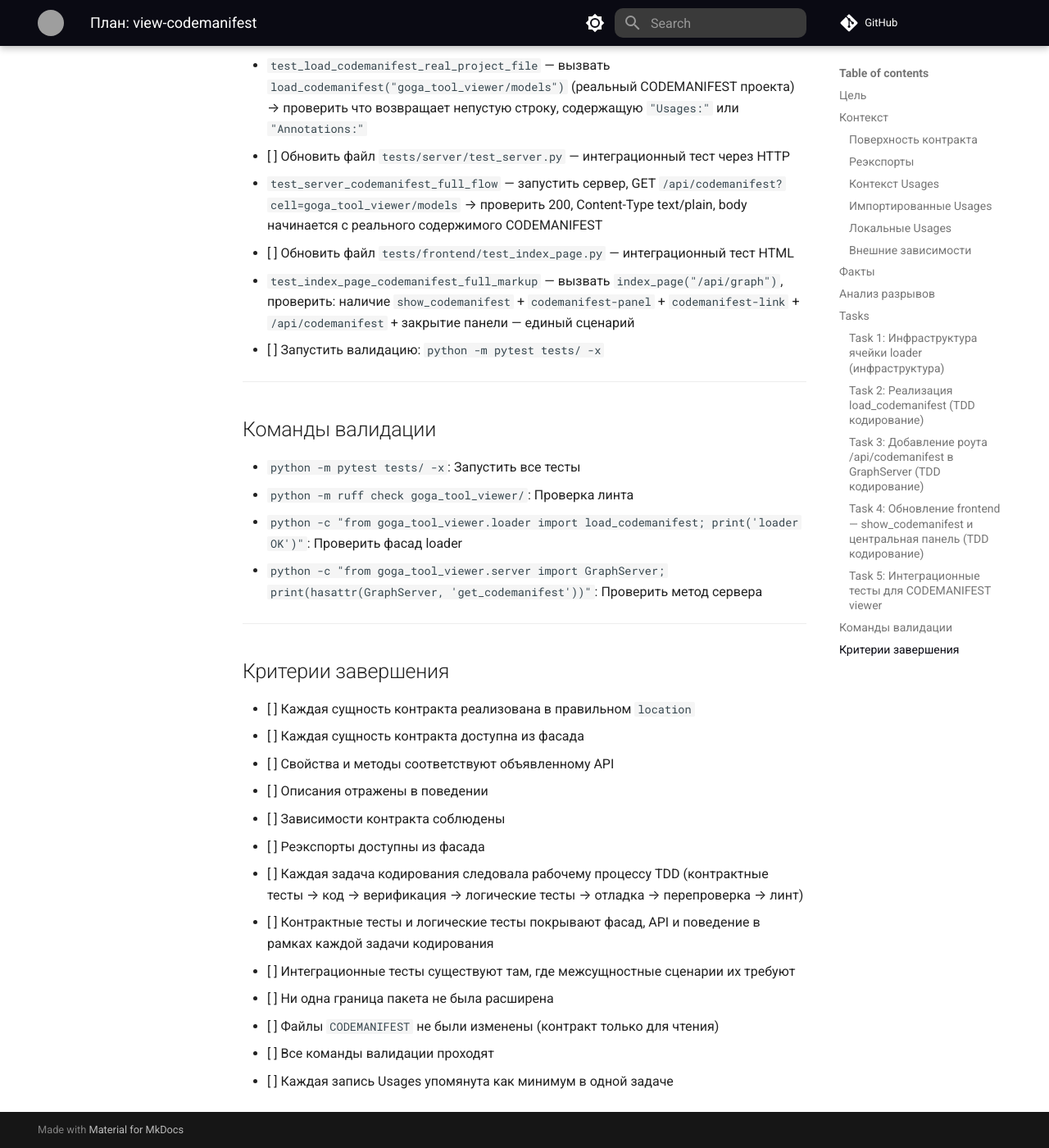
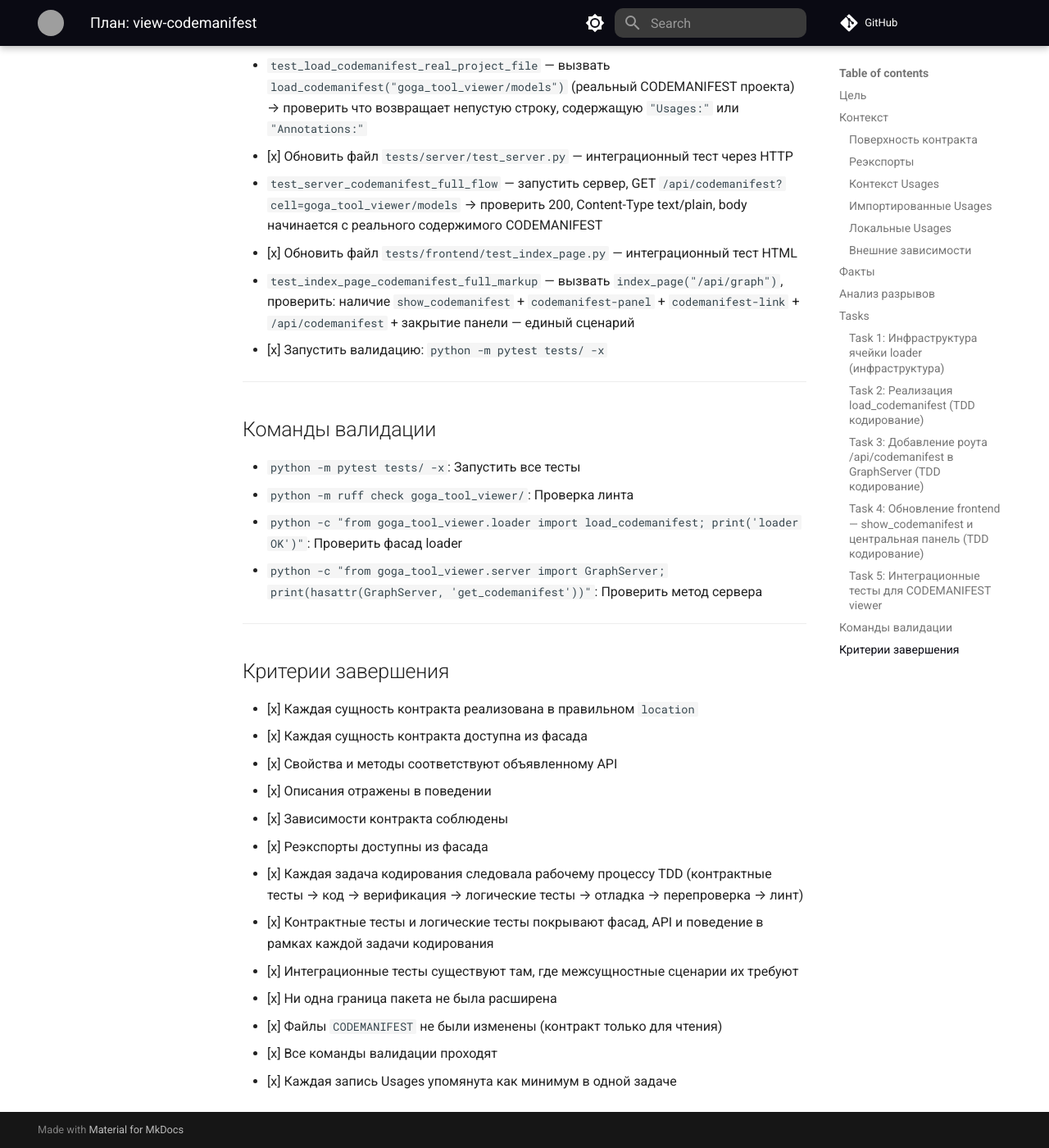
Before and after one commit to qarium/goga-tool-viewer, an MkDocs documentation site: the page built from docs/plans/view-codemanifest.md, in a window 1280 px wide and 1400 px high, scrolled down 10407 px. Shown: the whole window at 82% size. Built offline with MkDocs 1.6.1 and Material for MkDocs 9.7.7, drawn with Linux system fonts in a browser that asks for light colours; comment, search, counter and statistics services are not loaded; grey boxes are pictures that could not be loaded.

```diff
--- a/docs/plans/view-codemanifest.md
+++ b/docs/plans/view-codemanifest.md
@@ -246,13 +246,13 @@
 - `conventions`: pytest, фикстуры
 - `stdlib_http`: тестирование HTTP-эндпоинтов
 
-- [ ] Создать/обновить файл `tests/loader/test_codemanifest.py` — интеграционный тест с реальной файловой системой
+- [x] Создать/обновить файл `tests/loader/test_codemanifest.py` — интеграционный тест с реальной файловой системой
   - `test_load_codemanifest_real_project_file` — вызвать `load_codemanifest("goga_tool_viewer/models")` (реальный CODEMANIFEST проекта) → проверить что возвращает непустую строку, содержащую `"Usages:"` или `"Annotations:"`
-- [ ] Обновить файл `tests/server/test_server.py` — интеграционный тест через HTTP
+- [x] Обновить файл `tests/server/test_server.py` — интеграционный тест через HTTP
   - `test_server_codemanifest_full_flow` — запустить сервер, GET `/api/codemanifest?cell=goga_tool_viewer/models` → проверить 200, Content-Type text/plain, body начинается с реального содержимого CODEMANIFEST
-- [ ] Обновить файл `tests/frontend/test_index_page.py` — интеграционный тест HTML
+- [x] Обновить файл `tests/frontend/test_index_page.py` — интеграционный тест HTML
   - `test_index_page_codemanifest_full_markup` — вызвать `index_page("/api/graph")`, проверить: наличие `show_codemanifest` + `codemanifest-panel` + `codemanifest-link` + `/api/codemanifest` + закрытие панели — единый сценарий
-- [ ] Запустить валидацию: `python -m pytest tests/ -x`
+- [x] Запустить валидацию: `python -m pytest tests/ -x`
 
 ---
 
@@ -267,16 +267,16 @@
 
 ## Критерии завершения
 
-- [ ] Каждая сущность контракта реализована в правильном `location`
-- [ ] Каждая сущность контракта доступна из фасада
-- [ ] Свойства и методы соответствуют объявленному API
-- [ ] Описания отражены в поведении
-- [ ] Зависимости контракта соблюдены
-- [ ] Реэкспорты доступны из фасада
-- [ ] Каждая задача кодирования следовала рабочему процессу TDD (контрактные тесты → код → верификация → логические тесты → отладка → перепроверка → линт)
-- [ ] Контрактные тесты и логические тесты покрывают фасад, API и поведение в рамках каждой задачи кодирования
-- [ ] Интеграционные тесты существуют там, где межсущностные сценарии их требуют
-- [ ] Ни одна граница пакета не была расширена
-- [ ] Файлы `CODEMANIFEST` не были изменены (контракт только для чтения)
-- [ ] Все команды валидации проходят
-- [ ] Каждая запись Usages упомянута как минимум в одной задаче
+- [x] Каждая сущность контракта реализована в правильном `location`
+- [x] Каждая сущность контракта доступна из фасада
+- [x] Свойства и методы соответствуют объявленному API
+- [x] Описания отражены в поведении
+- [x] Зависимости контракта соблюдены
+- [x] Реэкспорты доступны из фасада
+- [x] Каждая задача кодирования следовала рабочему процессу TDD (контрактные тесты → код → верификация → логические тесты → отладка → перепроверка → линт)
+- [x] Контрактные тесты и логические тесты покрывают фасад, API и поведение в рамках каждой задачи кодирования
+- [x] Интеграционные тесты существуют там, где межсущностные сценарии их требуют
+- [x] Ни одна граница пакета не была расширена
+- [x] Файлы `CODEMANIFEST` не были изменены (контракт только для чтения)
+- [x] Все команды валидации проходят
+- [x] Каждая запись Usages упомянута как минимум в одной задаче
```
Also changed, not shown: 3 other files.
